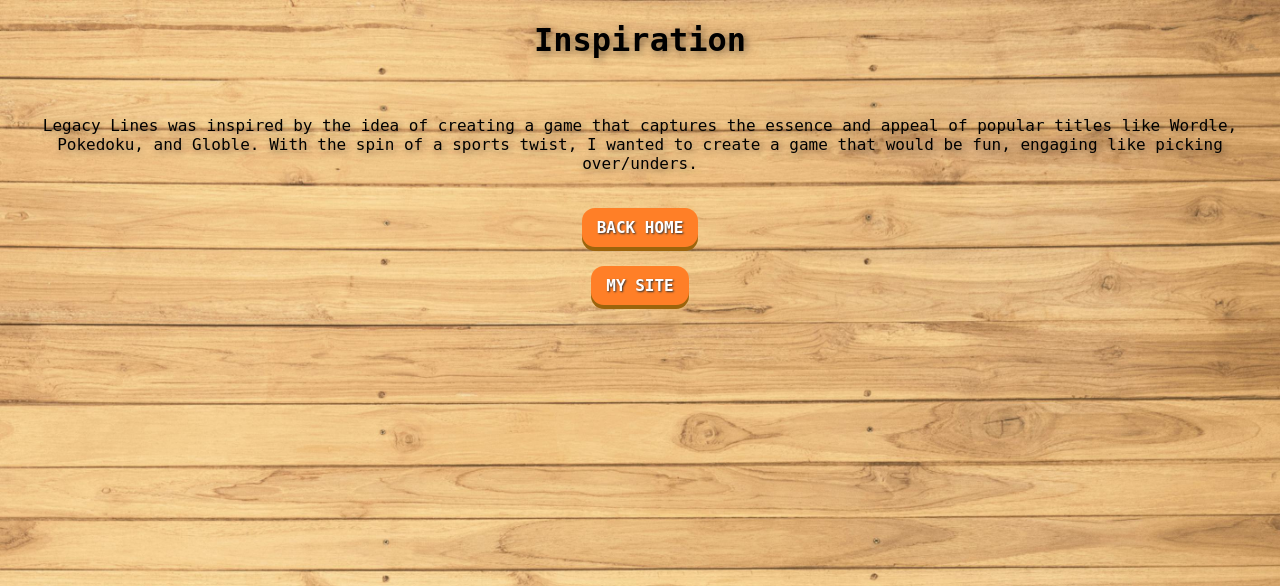
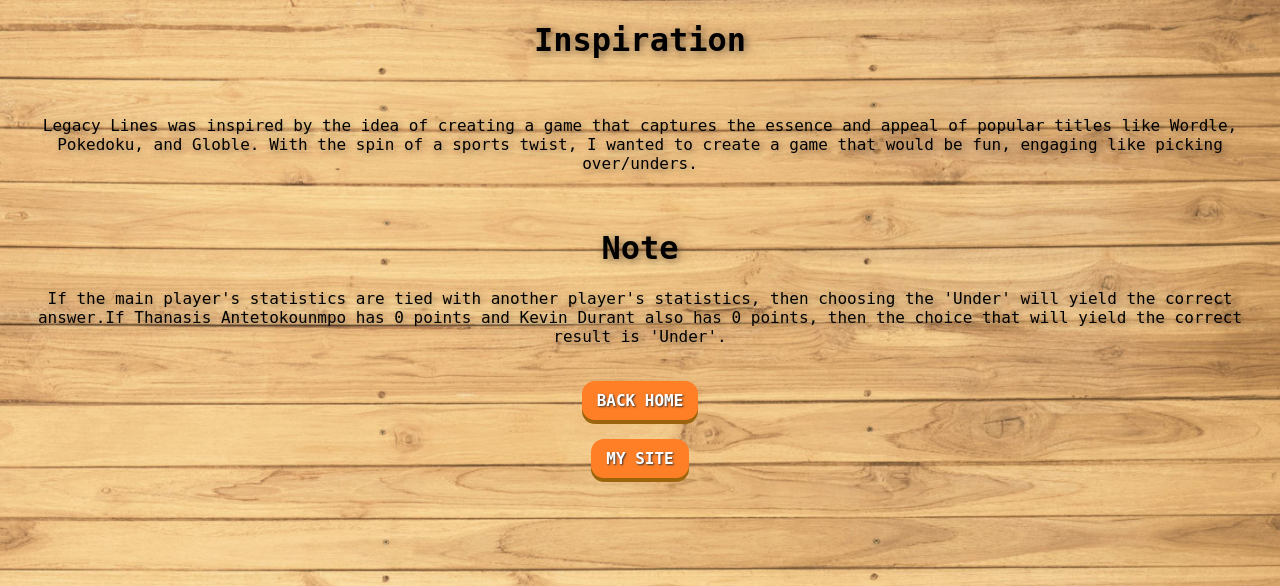
Before and after one commit to terrelldavis1224/Legacy-Lines, a Flask app: page /about in a window 1280 px wide. Shown: the top 586 px of the page. Run offline with Flask 3, Linux system fonts and the light colour scheme.

Commit message:
add on about

```diff
--- a/templates/about.html
+++ b/templates/about.html
@@ -16,6 +16,14 @@
 With the spin of a sports twist, I wanted to create a game that would be fun, engaging like picking over/unders.
       </p>
     <br>
+
+    <h1>Note</h1>
+
+    <p>If the main player's statistics are tied
+     with another player's statistics, then choosing the 'Under' will yield the correct answer.If Thanasis Antetokounmpo has 0 points
+      and Kevin Durant also has 0 points, then the choice that will yield the correct result is 'Under'.</p>
+    <br>
+
     <div class="center">
     <a class="b" href="/">Back Home</a>
     </div>
```
